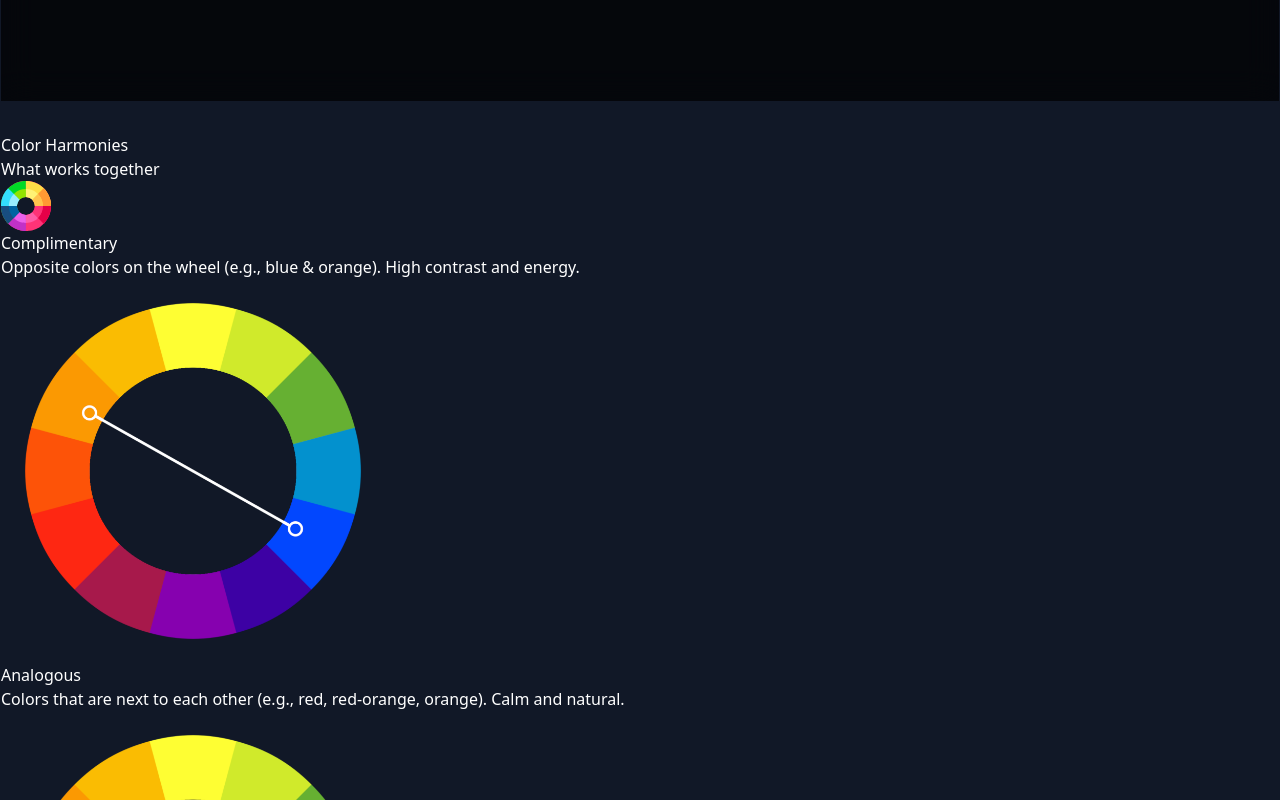
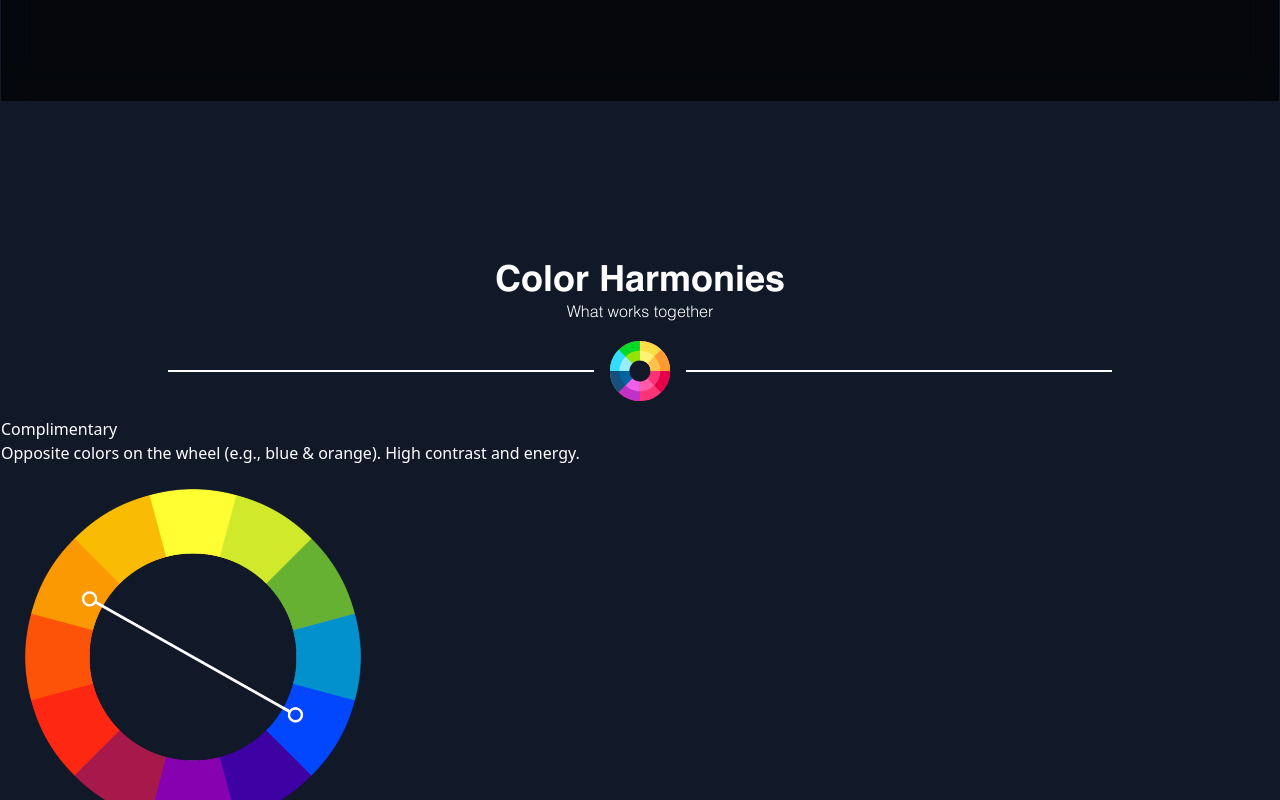
Before and after one commit to Themothy244/color-theory-blog, a React (Vite) app: page / in a window 1280 px wide. Shown: the part 7740-8540 px from the top of the page. Built offline with nearby package versions, Linux system fonts and the light colour scheme.

Commit message:
style(combination): style header section in ColorCombination.jsx

```diff
--- a/src/components/ColorCombination/ColorCombination.jsx
+++ b/src/components/ColorCombination/ColorCombination.jsx
@@ -5,14 +5,14 @@ import triadic from '../../assets/img/Triadic-wheel.png';
 
 function ColorCombination() {
     return(
-        <div>
-            <div>
-                <h1>Color Harmonies</h1>
-                <h3>What works together</h3>
-                <div>
-                    <div></div>
-                    <img src={colorWheel} alt="icon" className='w-[50px]'/>
-                    <div></div>
+        <div className='my-40'>
+            <div className='text-center'>
+                <h1 className='font-helveticaBold text-bold text-4xl'>Color Harmonies</h1>
+                <h3 className='font-helveticaLight'>What works together</h3>
+                <div className='flex justify-center items-center'>
+                    <div className='h-[1.5px] w-1/3 max-w-md bg-gray-900 dark:bg-white'></div>
+                    <img src={colorWheel} alt="icon" className='w-[60px] m-4'/>
+                    <div className='h-[1.5px] w-1/3 max-w-md bg-gray-900 dark:bg-white'></div>
                 </div>
             </div>
             <div>
@@ -26,7 +26,8 @@ function ColorCombination() {
                         <h1>Analogous</h1>
                         <p>Colors that are next to each other (e.g., red, red-orange, orange). Calm and natural.</p>
                         <img src={analogous} className='w-96'/>
-                    </div><div>
+                    </div>
+                    <div>
                         <h1>Triadic</h1>
                         <p>Three colors evenly spaced (e.g., red, yellow, blue). Vibrant and balanced.</p>
                         <img src={triadic} className='w-96'/>
```
